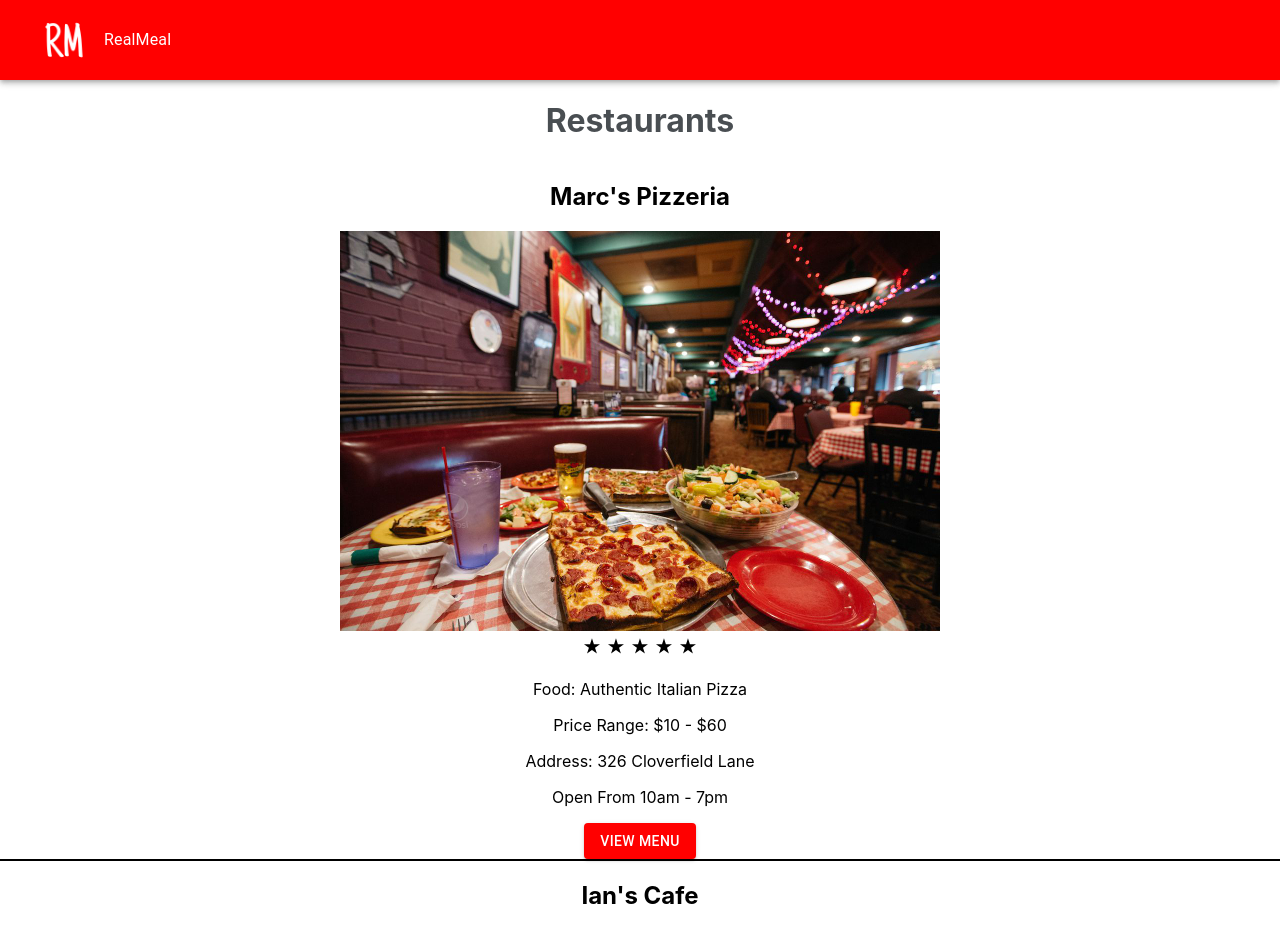
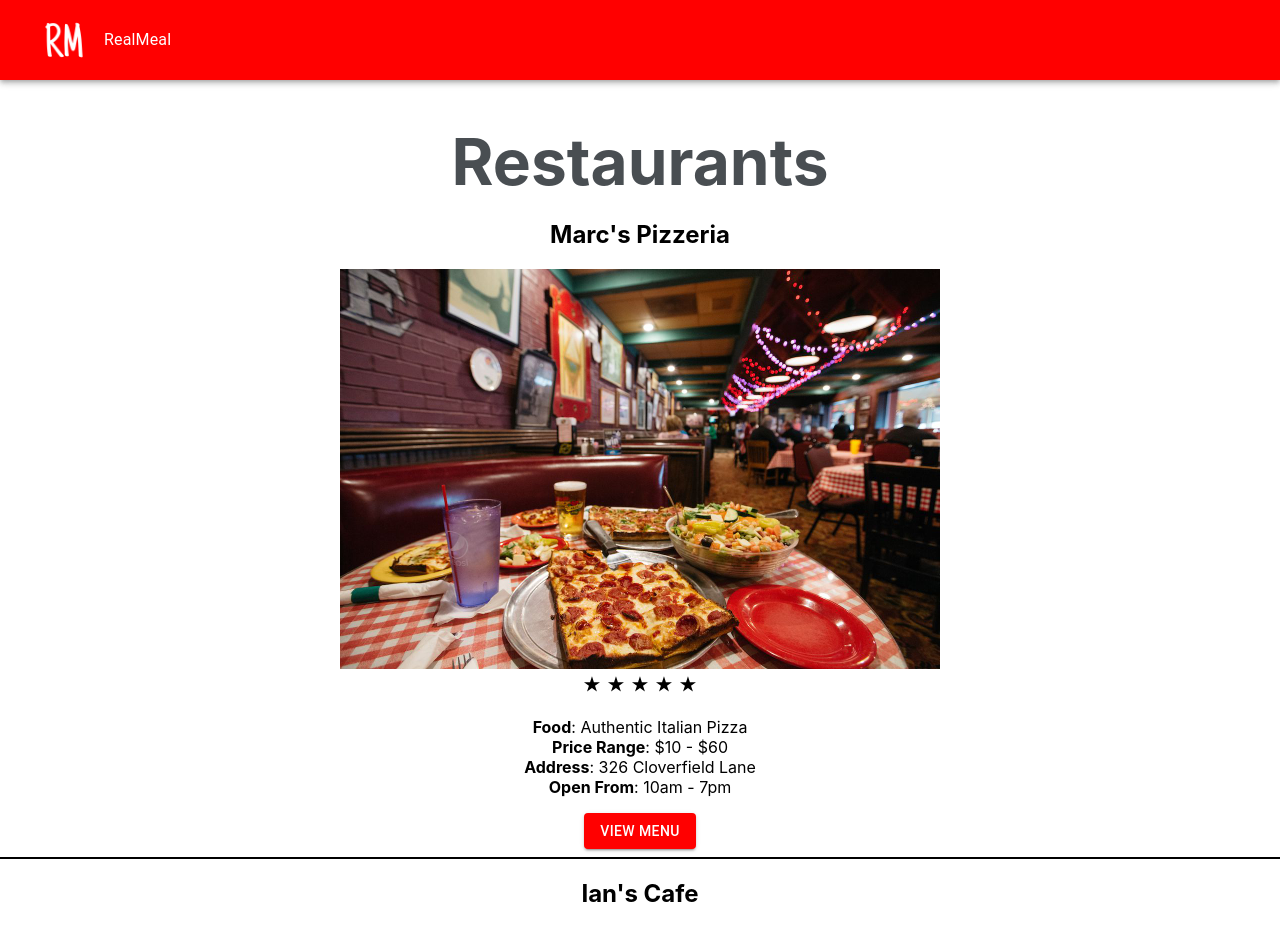
Before and after one commit to ianDesson/RealMeal, a React (Create React App) app: page /restaurants in a window 1280 px wide. Shown: the top 926 px of the page. Built offline with nearby package versions, Linux system fonts and the light colour scheme.

Commit message:
Slight graphical updates

```diff
--- a/src/components/restaurant.js
+++ b/src/components/restaurant.js
@@ -20,10 +20,13 @@ const Restaurant = (props) => (
       {
         generateStarRating(props.rating)
       }
-      <p>Food: { props.foods }</p>
-      <p>Price Range: { props.priceRange }</p>
-      <p>Address: { props.address }</p>
-      <p>Open From { props.openingHour } - { props.closingHour }</p>
+      <p><b>Food</b>: { props.foods }
+      <br />
+      <b>Price Range</b>: { props.priceRange }
+      <br />
+      <b>Address</b>: { props.address }
+      <br />
+      <b>Open From</b>: { props.openingHour } - { props.closingHour }</p>
     </div>
   </div>
 );
--- a/src/static-pages/restaurants.js
+++ b/src/static-pages/restaurants.js
@@ -53,7 +53,7 @@ const generateRestaurantList = (props) =>
           openingHour={restaurant.openingHour}
           closingHour={restaurant.closingHour}
         />
-        <Button component={Link} variant="contained" color="primary" to={"/menu/"+restaurant.name}>View Menu</Button>
+        <Button style={{marginBottom:"0.5rem"}} component={Link} variant="contained" color="primary" to={"/menu/"+restaurant.name}>View Menu</Button>
       </Grid>
     );
   });
@@ -61,7 +61,7 @@ const generateRestaurantList = (props) =>
 const Restaurants = () => (
   <Layout>
     <Grid container direction="column" align="center">
-      <h1>Restaurants</h1>
+      <h1 style={{fontSize:"4rem", marginBottom:0}}>Restaurants</h1>
       {generateRestaurantList()}
     </Grid>
   </Layout>
```
